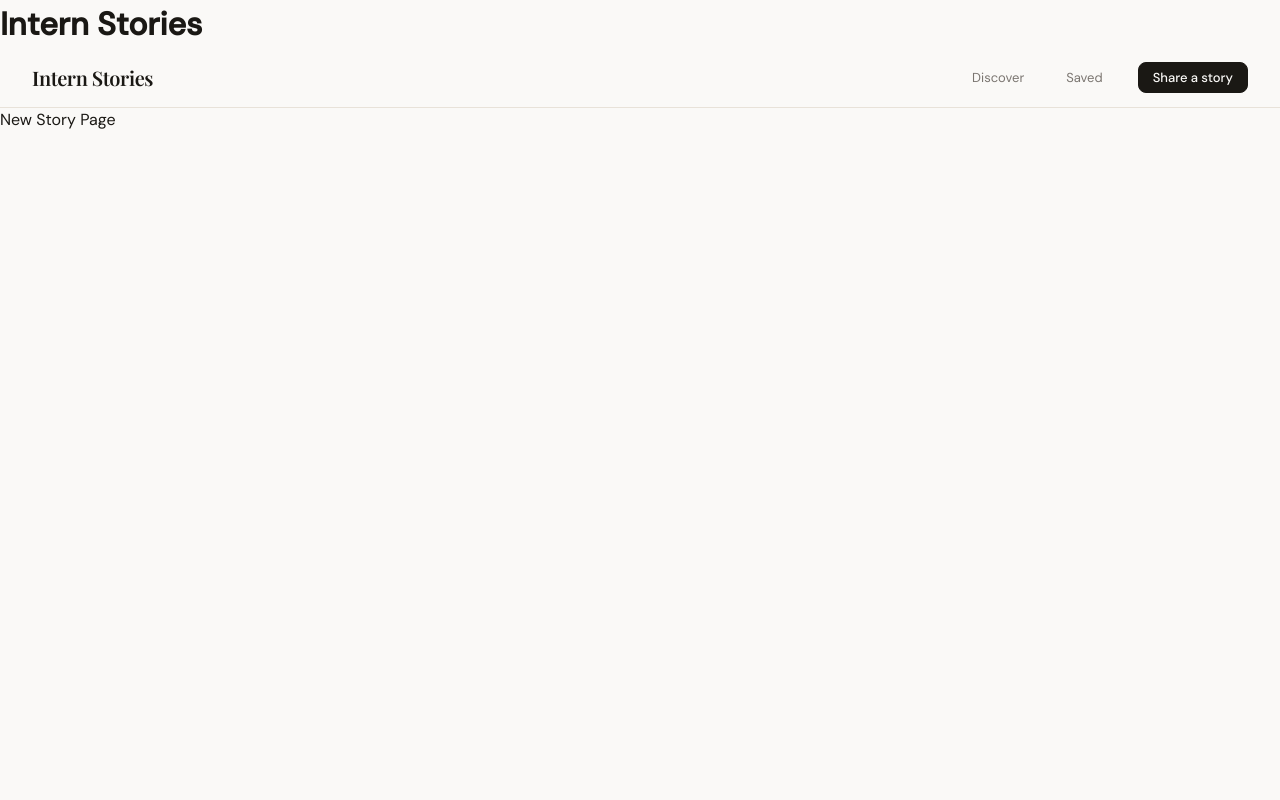
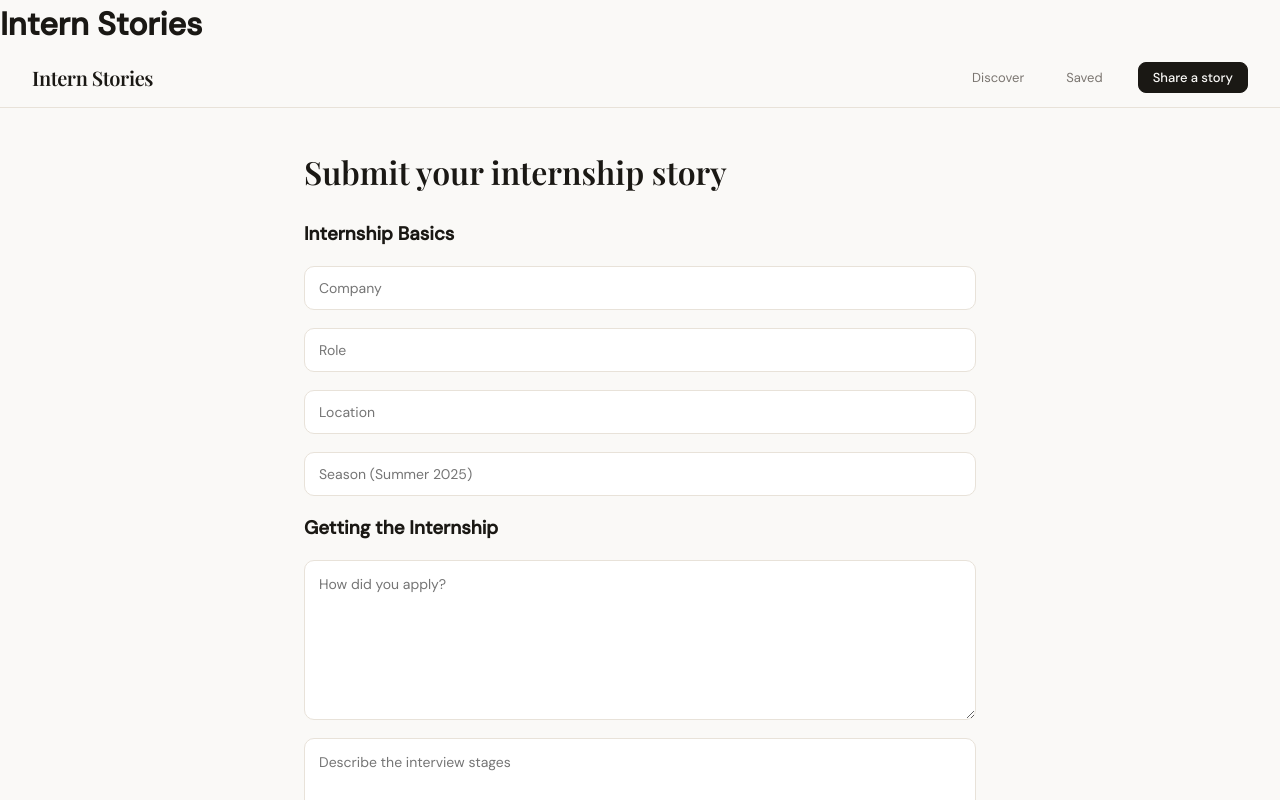
Before and after one commit to fakiyaaa/internship-stories, a React (Vite) app: page / in a window 1280 px wide. Both pictures are taken after a click on the button "Share a story". Shown: the top 800 px of the page. Built offline with nearby package versions, Linux system fonts and the light colour scheme; a web font is replaced by a local one.

Commit message:
Add structured internship questionnaire form

```diff
--- a/src/App.jsx
+++ b/src/App.jsx
@@ -3,11 +3,12 @@ import { useState, useEffect } from "react"
 import Header from "./components/Header"
 import HomePage from "./components/HomePage"
 import StoryPage from "./components/StoryPage"
-
+import NewStoryPage from "./components/NewStoryPage"
 
 function App() {
   const [page, setPage] = useState("home")
   const [selectedStory, setSelectedStory] = useState(null)
+  const [pendingStories, setPendingStories] = useState([])
   const [stories, setStories] = useState(() => {
 
     const savedStories = localStorage.getItem("stories")
@@ -66,8 +67,9 @@ function App() {
       )
     )
   }
-
-
+    function submitStory(newStory) {
+      setPendingStories([...pendingStories, newStory])
+    }
 
   return (
     <div>
@@ -85,7 +87,12 @@ function App() {
         />
       )}
 
-      {page === "new" && <p>New Story Page</p>}
+      {page === "new" && (
+        <NewStoryPage
+          submitStory={submitStory}
+          setPage={setPage}
+        />
+      )}
       {page === "story" && (
         <StoryPage story={selectedStory} setPage={setPage} />
       )}
--- a/src/components/NewStoryPage.jsx
+++ b/src/components/NewStoryPage.jsx
@@ -3,26 +3,38 @@ import "../styles/newstory.css"
 
 function NewStoryPage({ submitStory, setPage }) {
 
-  const [company, setCompany] = useState("")
-  const [role, setRole] = useState("")
-  const [headline, setHeadline] = useState("")
-  const [summary, setSummary] = useState("")
+  const [form, setForm] = useState({
+    company: "",
+    role: "",
+    location: "",
+    season: "",
+    applicationProcess: "",
+    interviewProcess: "",
+    preparation: "",
+    team: "",
+    project: "",
+    techStack: "",
+    challenge: "",
+    advice: ""
+  })
+
+  function handleChange(e) {
+    setForm({
+      ...form,
+      [e.target.name]: e.target.value
+    })
+  }
 
   function handleSubmit(e) {
     e.preventDefault()
 
-    const newStory = {
+    const submission = {
       id: Date.now(),
-      company,
-      role,
-      headline,
-      summary,
-      likes: 0,
-      saved: false,
+      ...form,
       status: "pending"
     }
 
-    submitStory(newStory)
+    submitStory(submission)
 
     setPage("home")
   }
@@ -34,28 +46,96 @@ function NewStoryPage({ submitStory, setPage }) {
 
       <form onSubmit={handleSubmit}>
 
+        <h3>Internship Basics</h3>
+
         <input
+          name="company"
           placeholder="Company"
-          value={company}
-          onChange={(e) => setCompany(e.target.value)}
+          value={form.company}
+          onChange={handleChange}
         />
 
         <input
+          name="role"
           placeholder="Role"
-          value={role}
-          onChange={(e) => setRole(e.target.value)}
+          value={form.role}
+          onChange={handleChange}
         />
 
         <input
-          placeholder="Headline"
-          value={headline}
-          onChange={(e) => setHeadline(e.target.value)}
+          name="location"
+          placeholder="Location"
+          value={form.location}
+          onChange={handleChange}
+        />
+
+        <input
+          name="season"
+          placeholder="Season (Summer 2025)"
+          value={form.season}
+          onChange={handleChange}
+        />
+
+        <h3>Getting the Internship</h3>
+
+        <textarea
+          name="applicationProcess"
+          placeholder="How did you apply?"
+          value={form.applicationProcess}
+          onChange={handleChange}
         />
 
         <textarea
-          placeholder="Tell your story..."
-          value={summary}
-          onChange={(e) => setSummary(e.target.value)}
+          name="interviewProcess"
+          placeholder="Describe the interview stages"
+          value={form.interviewProcess}
+          onChange={handleChange}
+        />
+
+        <textarea
+          name="preparation"
+          placeholder="What preparation helped the most?"
+          value={form.preparation}
+          onChange={handleChange}
+        />
+
+        <h3>Internship Work</h3>
+
+        <textarea
+          name="team"
+          placeholder="What team did you work on?"
+          value={form.team}
+          onChange={handleChange}
+        />
+
+        <textarea
+          name="project"
+          placeholder="What project did you work on?"
+          value={form.project}
+          onChange={handleChange}
+        />
+
+        <textarea
+          name="techStack"
+          placeholder="Technologies you used"
+          value={form.techStack}
+          onChange={handleChange}
+        />
+
+        <textarea
+          name="challenge"
+          placeholder="What was the hardest challenge?"
+          value={form.challenge}
+          onChange={handleChange}
+        />
+
+        <h3>Advice</h3>
+
+        <textarea
+          name="advice"
+          placeholder="Advice for future applicants"
+          value={form.advice}
+          onChange={handleChange}
         />
 
         <button type="submit">
```
